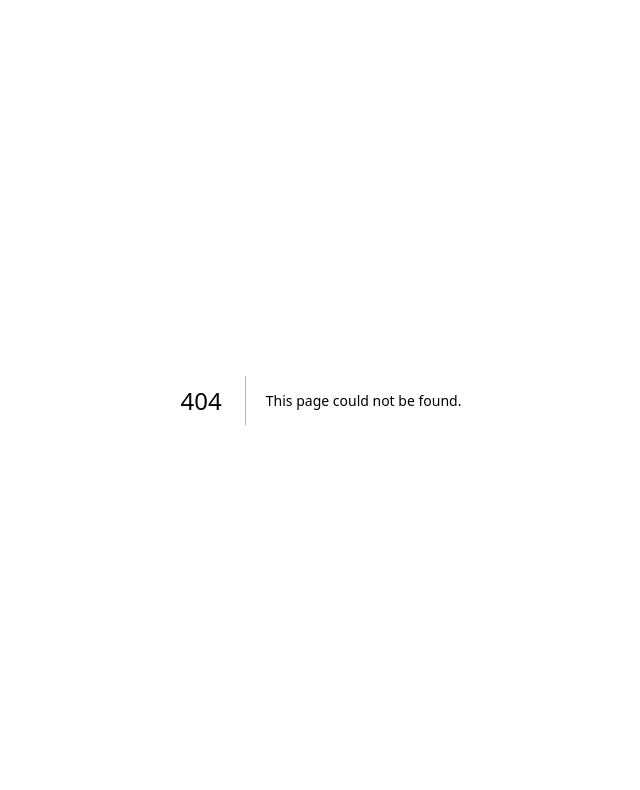
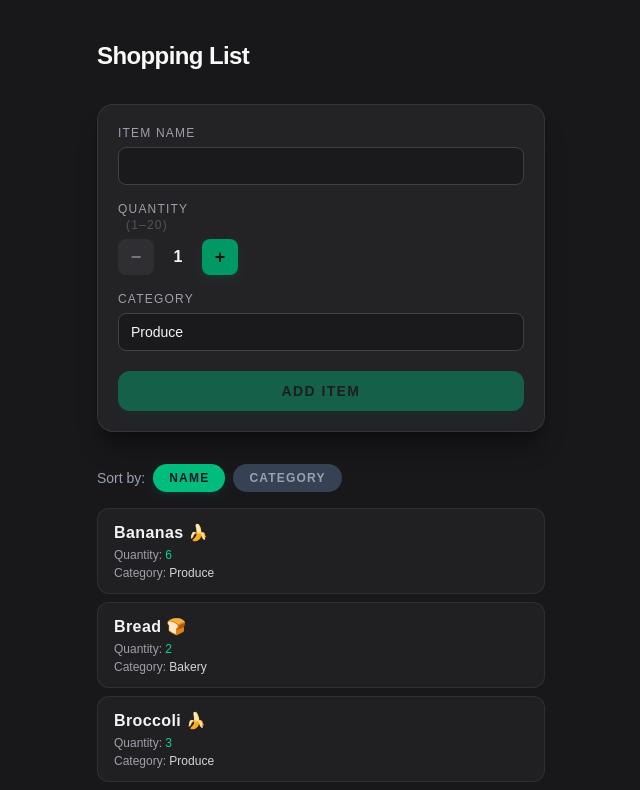
Before and after one commit to Amazinglorrie/cprg306-assignments, a Next.js app: page /week-7 in a window 1280 px wide. Before the commit this address had no page. Shown: the top 790 px of the page, without its empty margins (319-959 px from the left). Built offline with nearby package versions, Linux system fonts and the light colour scheme.

Commit message:
Assignment7 completed

```diff
--- /dev/null
+++ b/app/week-7/GroceryItem.js
@@ -0,0 +1,32 @@
+const CATEGORY_EMOJIS = {
+  Bakery: "🍞",
+  Dairy: "🥛",
+  Produce: "🍌",
+  Meat: "🍗",
+  Pantry: "🫙",
+  Frozen: "🧊",
+  Beverages: "🧃",
+  Snacks: "🍿",
+  Household: "🪣",
+  "Canned Goods": "🍅",
+  "Dry Goods": "🍝",
+  Other: "🛒",
+};
+
+export default function Item({ name, quantity, category }) {
+  const emoji = CATEGORY_EMOJIS[category] ?? "🛒";
+
+  return (
+    <li className="flex flex-col gap-0.5 px-4 py-3 rounded-xl bg-zinc-800/60 border border-zinc-700/50 hover:border-emerald-500/40 hover:bg-zinc-800 transition-all duration-200">
+      <p className="font-semibold text-zinc-100 capitalize tracking-wide">
+        {name} {emoji}
+      </p>
+      <p className="text-xs text-zinc-400">
+        Quantity: <span className="text-emerald-400 font-medium">{quantity}</span>
+      </p>
+      <p className="text-xs text-zinc-400">
+        Category: <span className="text-zinc-300">{category}</span>
+      </p>
+    </li>
+  );
+}
--- /dev/null
+++ b/app/week-7/GroceryItemList.js
@@ -0,0 +1,57 @@
+"use client";
+
+import { useState } from "react";
+import GroceryItem from "./GroceryItem";
+
+export default function ItemList({ items }) {
+  const [sortBy, setSortBy] = useState("name");
+
+  const sorted = [...items].sort((a, b) =>
+    a[sortBy].toString().localeCompare(b[sortBy].toString())
+  );
+
+  const buttons = [
+    { label: "Name", value: "name" },
+    { label: "Category", value: "category" },
+  ];
+
+  return (
+    <section className="flex flex-col gap-4">
+
+      <div className="flex items-center gap-2">
+        <p className="text-sm text-gray-400 font-medium">Sort by:</p>
+        {buttons.map(({ label, value }) => (
+          <button
+            key={value}
+            onClick={() => setSortBy(value)}
+            className={`px-4 py-1.5 rounded-full text-xs font-semibold uppercase tracking-widest transition-all duration-200 ${
+              sortBy === value
+                ? "bg-emerald-500 text-gray-900 shadow-md shadow-emerald-900/30"
+                : "bg-gray-700 text-gray-400 hover:bg-zinc-600 hover:text-zinc-100"
+            }`}
+          >
+            {label}
+          </button>
+        ))}
+      </div>
+
+      {/* Empty state */}
+      {items.length === 0 ? (
+        <p className="py-10 text-center text-sm text-zinc-500 italic">
+          Your list is empty — add an item above!
+        </p>
+      ) : (
+        <ul className="flex flex-col gap-2">
+          {sorted.map((item) => (
+            <GroceryItem
+              key={item.id}
+              name={item.name}
+              quantity={item.quantity}
+              category={item.category}
+            />
+          ))}
+        </ul>
+      )}
+    </section>
+  );
+}
--- /dev/null
+++ b/app/week-7/NewGroceryItem.js
@@ -0,0 +1,116 @@
+"use client";
+
+import { useState } from "react";
+
+const CATEGORIES = [
+  "Produce",
+  "Dairy",
+  "Bakery",
+  "Meat",
+  "Frozen",
+  "Canned Goods",
+  "Dry Goods",
+  "Beverages",
+  "Snacks",
+  "Household",
+  "Other",
+];
+
+export default function NewItem({ onAddItem }) {
+  const [name, setName] = useState("");
+  const [quantity, setQuantity] = useState(1);
+  const [category, setCategory] = useState(CATEGORIES[0]);
+
+  function handleSubmit() {
+    if (!name.trim()) return;
+
+    onAddItem({
+      id: Math.random().toString(36).slice(2, 9),
+      name,
+      quantity,
+      category,
+    });
+
+    setName("");
+    setQuantity(1);
+    setCategory(CATEGORIES[0]);
+  }
+
+  const decrement = () => setQuantity((q) => Math.max(1, q - 1));
+  const increment = () => setQuantity((q) => Math.min(20, q + 1));
+
+  return (
+    <div className="rounded-2xl bg-zinc-800/80 border border-zinc-700/60 p-5 flex flex-col gap-4 shadow-xl shadow-black/30">
+
+      <div className="flex flex-col gap-1.5">
+        <label className="text-xs text-zinc-400 uppercase tracking-widest font-medium">
+          Item name
+        </label>
+        <input
+          type="text"
+          value={name}
+          onChange={(e) => setName(e.target.value)}
+          placeholder=" "
+          className="bg-zinc-900/80 border border-zinc-700 rounded-lg px-3 py-2 text-zinc-100 text-sm placeholder:text-zinc-600 focus:outline-none focus:border-emerald-500/70 focus:ring-1 focus:ring-emerald-500/30 transition-all"
+        />
+      </div>
+
+      {/* Quantity */}
+      <div className="flex flex-col gap-1.5">
+        <label className="text-xs text-zinc-400 uppercase tracking-widest font-medium">
+          Quantity
+          <p className="ml-2 normal-case text-zinc-600">(1–20)</p>
+        </label>
+        <div className="flex items-center gap-3">
+          <button
+            type="button"
+            onClick={decrement}
+            disabled={quantity <= 1}
+            className="w-9 h-9 rounded-lg bg-zinc-700 hover:bg-zinc-600 disabled:opacity-40 disabled:cursor-not-allowed text-zinc-100 text-lg font-bold transition-colors"
+          >
+            −
+          </button>
+          <p className="w-6 text-center text-zinc-100 font-semibold tabular-nums">
+            {quantity}
+          </p>
+          <button
+            type="button"
+            onClick={increment}
+            disabled={quantity >= 20}
+            className="w-9 h-9 rounded-lg bg-emerald-600 hover:bg-emerald-500 disabled:opacity-40 disabled:cursor-not-allowed text-zinc-900 text-lg font-bold transition-colors shadow-md shadow-emerald-900/30"
+          >
+            +
+          </button>
+        </div>
+      </div>
+
+
+      <div className="flex flex-col gap-1.5">
+        <label className="text-xs text-zinc-400 uppercase tracking-widest font-medium">
+          Category
+        </label>
+        <select
+          value={category}
+          onChange={(e) => setCategory(e.target.value)}
+          className="bg-zinc-900/80 border border-zinc-700 rounded-lg px-3 py-2 text-zinc-100 text-sm focus:outline-none focus:border-emerald-500/70 focus:ring-1 focus:ring-emerald-500/30 transition-all appearance-none cursor-pointer"
+        >
+          {CATEGORIES.map((cat) => (
+            <option key={cat} value={cat}>
+              {cat}
+            </option>
+          ))}
+        </select>
+      </div>
+
+
+      <button
+        type="button"
+        onClick={handleSubmit}
+        disabled={!name.trim()}
+        className="mt-1 py-2.5 rounded-xl bg-emerald-500 hover:bg-emerald-400 disabled:opacity-40 disabled:cursor-not-allowed text-zinc-900 font-bold text-sm uppercase tracking-widest transition-all duration-200 shadow-lg shadow-emerald-900/30 active:scale-[0.98]"
+      >
+        Add Item
+      </button>
+    </div>
+  );
+}
--- /dev/null
+++ b/app/week-7/grocery-items.json
@@ -0,0 +1,74 @@
+[
+  {
+    "id": "1h2GJKH12gkHG31h1H",
+    "name": "milk, 4 L",
+    "quantity": 1,
+    "category": "Dairy"
+  },
+  {
+    "id": "2KJH3k2j3H1k2J3K1H",
+    "name": "bread",
+    "quantity": 2,
+    "category": "Bakery"
+  },
+  {
+    "id": "3h2KJH3k2j3H1k2J3",
+    "name": "eggs, dozen",
+    "quantity": 2,
+    "category": "Dairy"
+  },
+  {
+    "id": "4k2J3K1H2GJKH12gk",
+    "name": "bananas",
+    "quantity": 6,
+    "category": "Produce"
+  },
+  {
+    "id": "5H1h1H2KJH3k2j3H",
+    "name": "broccoli",
+    "quantity": 3,
+    "category": "Produce"
+  },
+  {
+    "id": "6H1k2J3K1H2GJKH1",
+    "name": "chicken breasts, 1 kg",
+    "quantity": 1,
+    "category": "Meat"
+  },
+  {
+    "id": "7gkHG31h1H2KJH3k",
+    "name": "pasta sauce",
+    "quantity": 3,
+    "category": "Canned Goods"
+  },
+  {
+    "id": "8j3H1k2J3K1H2GJK",
+    "name": "spaghetti, 454 g",
+    "quantity": 2,
+    "category": "Dry Goods"
+  },
+  {
+    "id": "9H12gkHG31h1H2KJ",
+    "name": "toilet paper, 12 pack",
+    "quantity": 1,
+    "category": "Household"
+  },
+  {
+    "id": "10H3k2j3H1k2J3K1",
+    "name": "paper towels, 6 pack",
+    "quantity": 1,
+    "category": "Household"
+  },
+  {
+    "id": "11k2J3K1H2GJKH12",
+    "name": "dish soap",
+    "quantity": 1,
+    "category": "Household"
+  },
+  {
+    "id": "12GJKH12gkHG31h1",
+    "name": "hand soap",
+    "quantity": 4,
+    "category": "Household"
+  }
+]
--- /dev/null
+++ b/app/week-7/page.js
@@ -0,0 +1,26 @@
+"use client";
+
+import { useState } from "react";
+import GroceryItemList from "./GroceryItemList";
+import NewGroceryItem from "./NewGroceryItem";
+import itemsInfo from "./grocery-items.json";
+
+export default function Page() {
+  const [items, setItems] = useState(itemsInfo);
+
+  function handleAddItem(newItem) {
+    setItems((prev) => [...prev, newItem]);
+  }
+
+  return (
+    <main className="min-h-screen bg-zinc-900 text-zinc-100 px-4 py-10">
+      <div className="max-w-md mx-auto flex flex-col gap-8">
+        <h1 className="text-2xl font-bold tracking-tight text-zinc-50">
+          Shopping List
+        </h1>
+        <NewGroceryItem onAddItem={handleAddItem} />
+        <GroceryItemList items={items} />
+      </div>
+    </main>
+  );
+}
```
